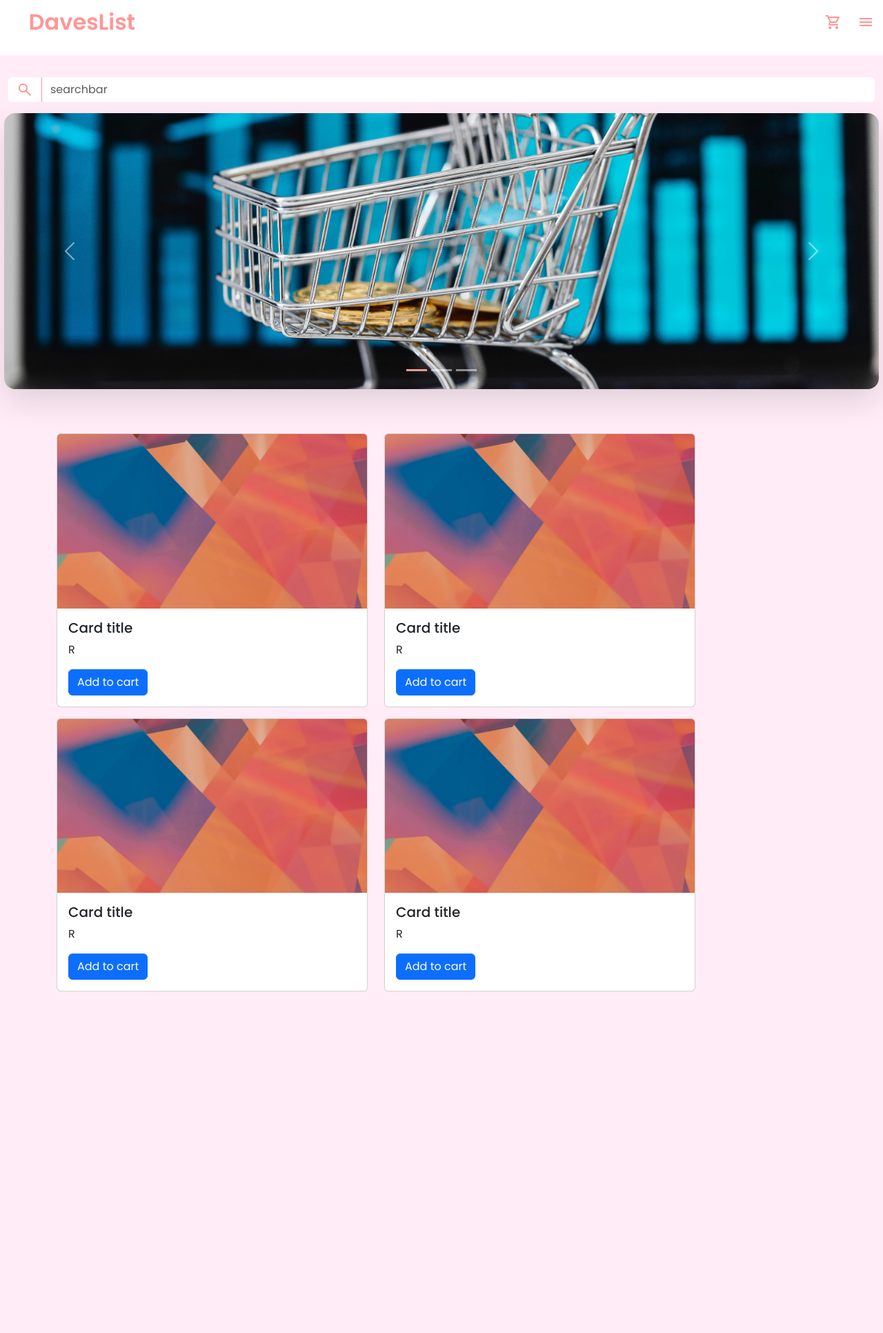
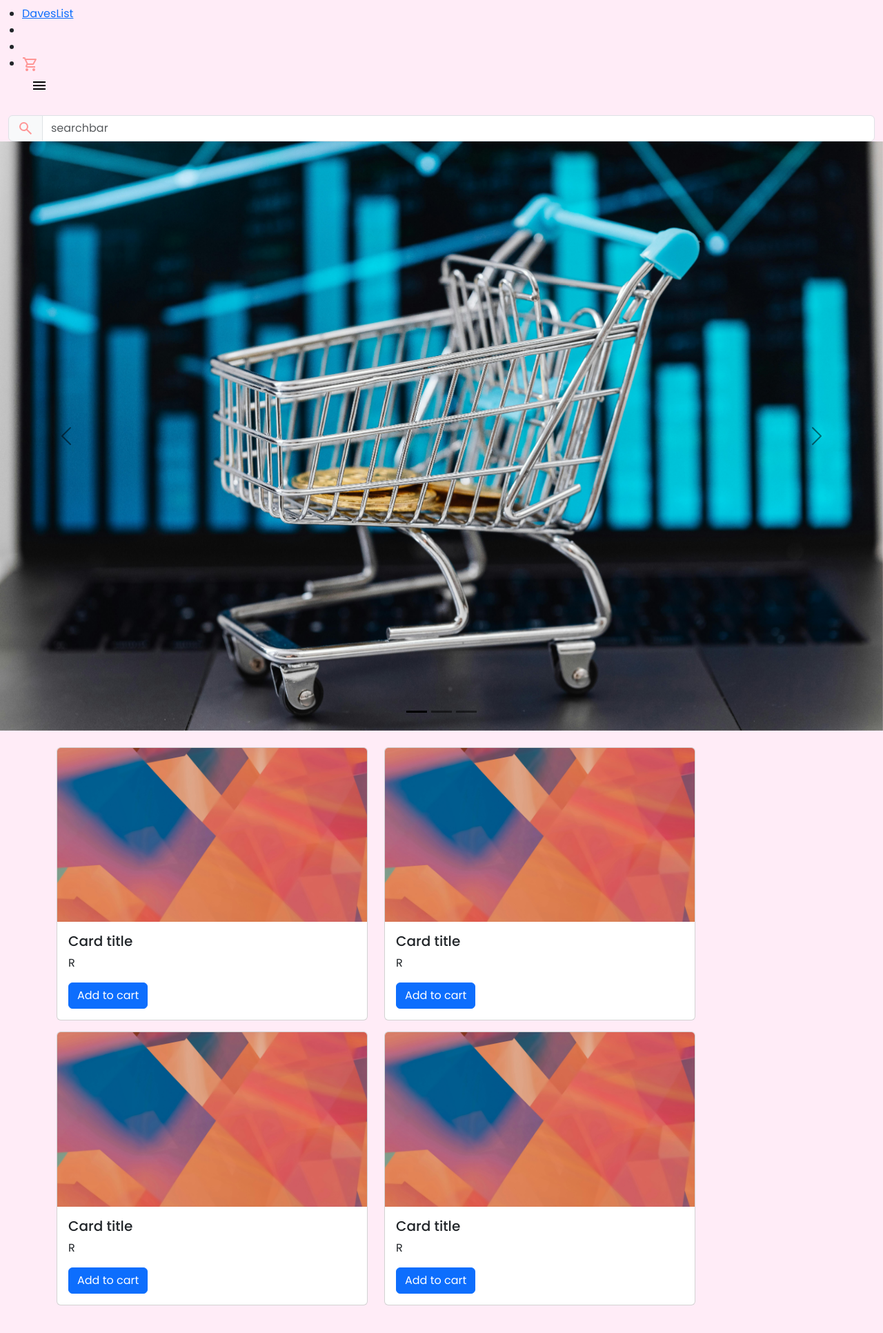
Before and after one commit to PineZero-oss/DavesList, a PHP site: page /HomePage.php in a window 1280 px wide. Shown: the whole page at 69% size. Before the commit the page ends 1437 px from the top, so only its background shows below. Run offline with PHP 8.4, Linux system fonts and the light colour scheme.

Commit message:
landingpage

```diff
--- a/homePage.css
+++ b/homePage.css
@@ -15,160 +15,10 @@
   margin: 0;
 }
 
+
+
 body{
     min-height: 100vh;
     background-color: var(--body-color) !important;
     gap: 3rem;
-
 }
-
-.container{
-    display: flex;
-    flex-direction: column;
-}
-
-
-.sidebarbtn svg{
-    fill: var(--primary-color);
-
-}
-
-
-.sidebarbtn svg:hover,
-.shoppingcart svg:hover,
-.searchbtn svg:hover{
-    fill: var(--secondary-color);
-}
-
-nav{
-    background-color: var(--base-color);
-
-}
-
-nav ul{
-    display: flex;
-    justify-content: flex-end;
-    align-items: center;
-    width: 100%;
-    list-style: none;
-}
-
-
-nav a{
-padding: 0 0.6rem;
-text-decoration: none;
-color: var(--primary-color);
-font-weight: 600;
-}
-
-nav a:hover{
-    color: var(--secondary-color);
-}
-
-    nav li:first-child{
-    margin-right: auto;
-    font-size: 2rem;
-    font-weight: 600;
-
-}
-
-.offcanvas{
-    background-color: rgba(253, 223, 223, 0.61);
-    backdrop-filter: blur(10px);
-    border: none;
-}
-
-.offcanvas h5{
-    font-family: inherit;
-    color: var(--base-color);
-    font-weight: 600;
-}
-
-.offcanvas-body{
-    display: flex;
-    flex-direction: column;
-    padding-top: 2rem;
-}
-
-
-.offcanvas-content a{
-    font-family: inherit;
-    text-decoration: none;
-    padding: 0 0.8rem;
-    font-weight: 500;
-    font-size: 1rem;
-    color: var(--accent-color);
-}
-
-.offcanvas-content a:hover{
-    color: var(--base-color);
-}
-
-.offcanvas-content ul{
-    list-style: none;
-    padding: 0;
-
-}
-
-.offcanvas-content li{
-    padding: 0.3rem 0;
-    justify-content: left;
-    align-items: flex-start;
-
-}
-
-.form-control{
-border: none ;
-box-shadow: none !important;
-}
-
-.searchbar-container{
-    padding-top: 2rem;
-}
-
-.searchbtn{
-    background-color: white;
-    border: none;
-    border-right: 2px solid var(--primary-color);
-}
-
-.carousel {
-    margin: 1rem auto;
-    margin-bottom: 4rem ;
-    max-width: 99%;
-    border-radius: 1rem;
-    overflow: hidden;
-    box-shadow: 0 18px 45px rgba(0, 0, 0, 0.12);
-}
-
-.carousel-inner {
-    min-height: 400px;
-}
-
-.carousel-item img {
-    width: auto;
-    height: 400px;
-    object-fit: cover;
-}
-
-.carousel-indicators [data-bs-target] {
-    background-color: var(--base-color);
-}
-
-.carousel-indicators .active {
-    background-color: var(--primary-color);
-}
-
-.carousel-control-prev-icon,
-.carousel-control-next-icon {
-    filter: invert(1);
-}
-
-@media (max-width: 1100px) {
-
-    .products-container{
-        width: min(37.5rem, 100%);
-
-    }
-
-}
```
Also changed, not shown: Index.php (+79 -0 lines), scraps.txt (+2 -198 lines).
